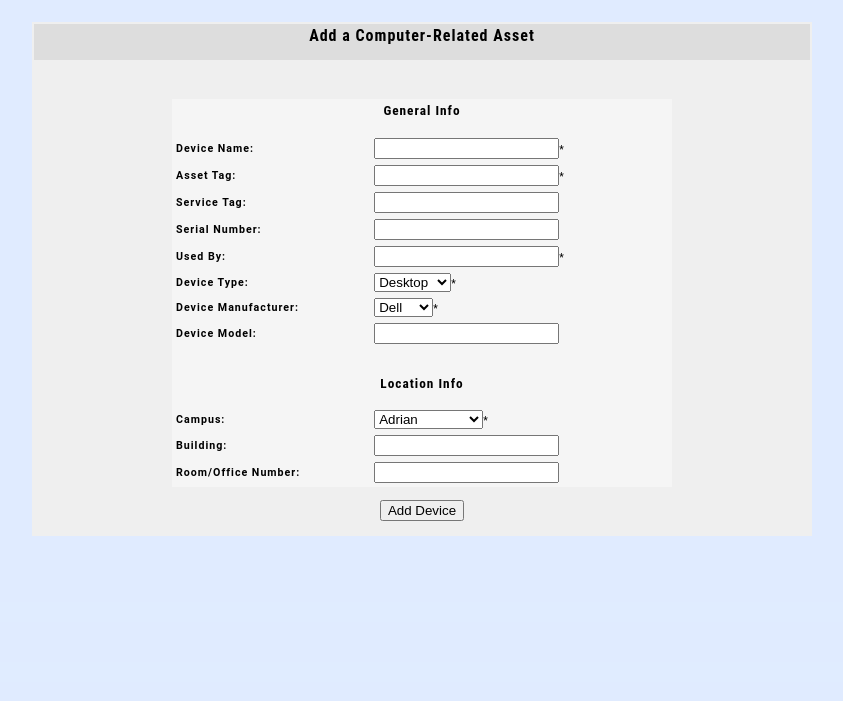
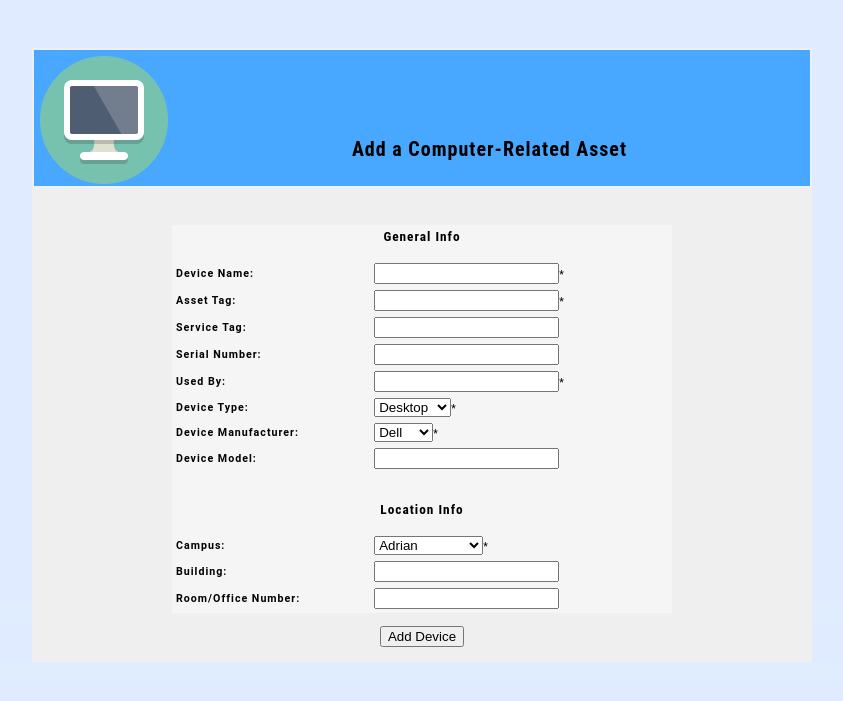
Before and after one commit to applessmillion/JadExplorer, a PHP site: page /add.php in a window 1280 px wide. Shown: the part 58-759 px from the top of the page, without its empty margins (218-1061 px from the left). Run offline with PHP 8.4, Linux system fonts and the light colour scheme.

Commit message:
misc changes

```diff
--- a/web/config.php
+++ b/web/config.php
@@ -1,7 +1,6 @@
 <?php
 // For testing purposes, this user has FULL db permissions
-// Database server shared with Maralook.com
-    $ip   = "localhost"; //MySQL Server IP (l27.0.0.1)
+    $ip   = "localhost";
     $user = "applessmillion"; //User for db
     $pw   = "appless9009"; //User's password
     $db   = "shuit"; //Database to connect to
--- a/web/cpu-asset-form.htm
+++ b/web/cpu-asset-form.htm
@@ -2,7 +2,12 @@
 	 sometimes be difficult to find in the mist of add.php.
 -->
 <table align="center" width="780" style="background:#efefef">
-	<th style="background:#ddd" colspan="2"><h2>Add a Computer-Related Asset</h2></th>
+	<th style="background:#48A7FF" colspan="2" height="64">
+		<div class="formicon">
+			<img src="img/material/computer-icon.png" width="128px" height="128px" align="left">
+		</div>
+		<h1 align="center">Add a Computer-Related Asset</h1>
+	</th>
     <tr>
 		<td style="height:20px"></td>
 	</tr>
--- a/web/header.html
+++ b/web/header.html
@@ -1,8 +1,8 @@
 <div class="head">
-    <table width="100%" height="32px" align="center" class="headtable">
+    <table width="100%" height="58px" align="center" class="headtable">
 		<tr>
 			<!-- This directs to this specific directory for the demo -->
-			<th><a href="/"><img src="/img/logo.png" align="left"></a></th>
+			<th><a href="/"><img src="img/logo.png" align="left"></a></th>
 			<th align="left" class="bolded"><a class="bolded-orange" href="http://spiceworks.sienaheights.edu/" target="_blank">Spiceworks</a></th><th class="reg">|</th>
 			<th align="left" class="bolded"><a class="bolded-head" href="add.php?cpu">Device Addition</a></th><th class="reg">|</th>
 			<th align="left" class="bolded"><a class="bolded-head" href="add.php?av">AV Addition</a></th><th class="reg">|</th>
--- a/web/style.css
+++ b/web/style.css
@@ -21,3 +21,5 @@ th,td{padding:2px}
 .bolded-orange{font-weight:700;color:#D8844B!important;font-size:12pt!important}
 .bolded-head{font-weight:700;color:#f0f0f0!important;font-size:12pt!important}
 .bolded-green{font-weight:700;color:#2B9100!important;font-size:12pt!important}
+
+div.formicon{width:64px; height:64px; padding:4px;position: relative; top: 0; left: 0;}
```
Also changed, not shown: web/.htaccess (added), web/img/material/wait.png (added).
